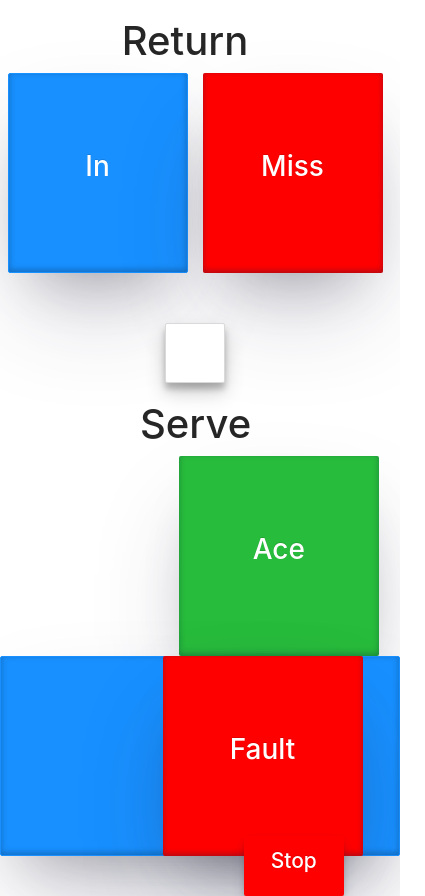
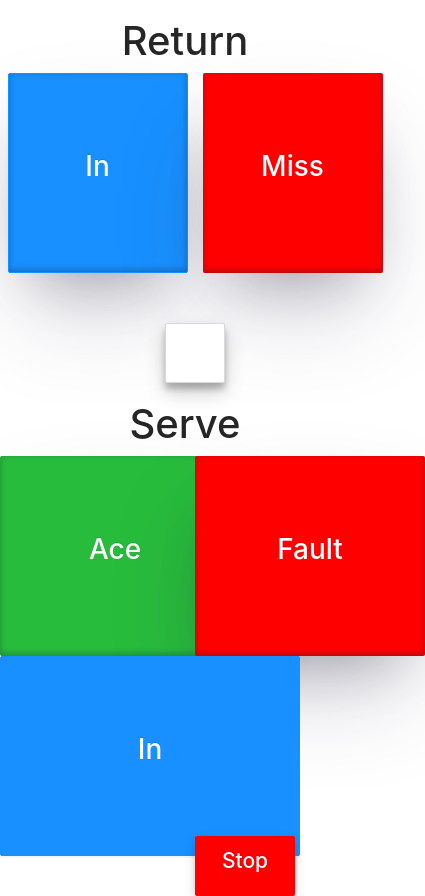
Before and after one commit to morganmarienelson/bounce, a Next.js app: page / in a window 390 px wide. Shown: the whole page, 425 px wide, since content can reach past the window. Built offline with nearby package versions, Linux system fonts and the light colour scheme; some icons are missing.

Commit message:
started making serving panel responsive

```diff
--- a/pages/components/panel.module.css
+++ b/pages/components/panel.module.css
@@ -11,10 +11,29 @@
   height: 200px;
 }
 
+.serveBtn {
+  width: 300px;
+  height: 200px;
+  box-shadow: rgba(50, 50, 93, 0.25) 0px 50px 100px -20px,
+    rgba(0, 0, 0, 0.3) 0px 30px 60px -30px,
+    rgba(10, 37, 64, 0.35) 0px -2px 6px 0px inset;
+}
+
+.serveIn {
+  width: 470px;
+  height: 200px;
+}
+
 .panelRow {
   width: 100%;
   display: flex;
   justify-content: space-around;
+}
+
+.serveGrid {
+  width: 100%;
+  display: grid;
+  grid-template-columns: repeat(3, minmax(0, 1fr));
 }
 
 .undo {
@@ -51,7 +70,9 @@
   .panelTitle {
     margin-right: 20px;
   }
-
+  .serveIn {
+    width: 300px;
+  }
 }
 
 @media (max-width: 1000px) {
@@ -67,11 +88,21 @@
     column-span: 3;
     margin-right: 10px;
   }
+
+  .serveBtn {
+    width: 200px;
+  }
 }
 
 @media (max-width: 800px) {
   .panelButton {
     width: 180px;
+  }
+
+  .serveGrid {
+    width: 100%;
+    display: grid;
+    grid-template-columns: repeat(2, minmax(0, 1fr));
   }
 
   .returnEmbeddedButton {
@@ -81,14 +112,14 @@
   .returnButtonCol {
     margin-right: 0;
   }
-
 }
-
-
 @media (max-width: 600px) {
   .undo {
     height: 60px;
     width: 60px;
   }
-
+  .serveBtn {
+    width: 230px;
+    height: 200px;
   }
+}
--- a/pages/components/servingPanel.tsx
+++ b/pages/components/servingPanel.tsx
@@ -26,18 +26,15 @@ const ServingPanel: React.FC<ServingPanelProps> = ({
 
   return (
     <>
-      <Col span={8}></Col>
-      <Col>
-        <div className={styles.panelTitle}>Serve</div>
-      </Col>
-      <Col span={11}></Col>
-      <Col span={6}>
+      <Row className={styles.panelTitle}>
+        <div>Serve</div>
+      </Row>
+      <Row className={styles.serveGrid}>
+        <Col className={styles.returnButtonCol}>
           <Button
-          className={styles.panelButton}
+            className={styles.serveBtn}
             type="primary"
             style={{
-            width: 200,
-            height: 200,
               background: "rgba(37, 187, 57, 0.986)",
               border: "rgba(37, 187, 57, 0.986)",
             }}
@@ -46,12 +43,24 @@ const ServingPanel: React.FC<ServingPanelProps> = ({
             <h1 style={{ color: "white" }}>Ace</h1>
           </Button>
         </Col>
-      <Col span={10}>
+        <Col className={styles.returnButtonCol}>
+          <Button
+            className={styles.serveBtn}
+            type="primary"
+            style={{
+              background: "#ff0000",
+              border: "#ff0000",
+            }}
+            onClick={pointFinished}
+          >
+            <h1 style={{ color: "white" }}>Fault</h1>
+          </Button>
+        </Col>
+        <Col className={styles.returnButtonCol}>
           {!showServeButtons ? (
             <Button
-            className={styles.panelButton}
+              className={styles.serveIn}
               type="primary"
-            style={{ width: 400, height: 200 }}
               onClick={onInClick}
             >
               <h1 style={{ color: "white" }}>In</h1>
@@ -87,21 +96,25 @@ const ServingPanel: React.FC<ServingPanelProps> = ({
             </Row>
           )}
         </Col>
-      <Col span={5}>
+        <Col className={styles.returnButtonCol}>
           <Button
-          className={styles.panelButton}
             type="primary"
+            danger={true}
             style={{
-            width: 200,
-            height: 200,
+              width: 100,
+              height: 60,
+              marginTop: 180,
               background: "#ff0000",
               border: "#ff0000",
+              boxShadow:
+                "rgba(50, 50, 93, 0.25) 0px 6px 12px -2px, rgba(0, 0, 0, 0.3) 0px 3px 7px -3px",
             }}
-          onClick={pointFinished}
+            //onClick={confirmStop}
           >
-          <h1 style={{ color: "white" }}>Fault</h1>
+            <h2 style={{ color: "white" }}>Stop</h2>
           </Button>
         </Col>
+      </Row>
     </>
   );
 };
--- a/pages/pointDashboard.tsx
+++ b/pages/pointDashboard.tsx
@@ -69,25 +69,6 @@ const PointDashboard: React.FC<PointDashboardProps> = ({
                     onWinningButtonClick={onWinningButtonClick}
                     onLosingButtonClick={onLosingButtonClick}
                 />
-
-                <Col span={2}>
-                    <Button
-                        type="primary"
-                        danger={true}
-                        style={{
-                            width: 100,
-                            height: 60,
-                            marginTop: 180,
-                            background: "#ff0000",
-                            border: "#ff0000",
-                            boxShadow:
-                                "rgba(50, 50, 93, 0.25) 0px 6px 12px -2px, rgba(0, 0, 0, 0.3) 0px 3px 7px -3px",
-                        }}
-                        onClick={confirmStop}
-                    >
-                        <h2 style={{color: "white"}}>Stop</h2>
-                    </Button>
-                </Col>
             </Row>
 
             <LostPointModal
```
Also changed, not shown: pages/components/returnPanel.tsx (+7 -8 lines). Lines whose indentation alone changed are shown as unchanged.
